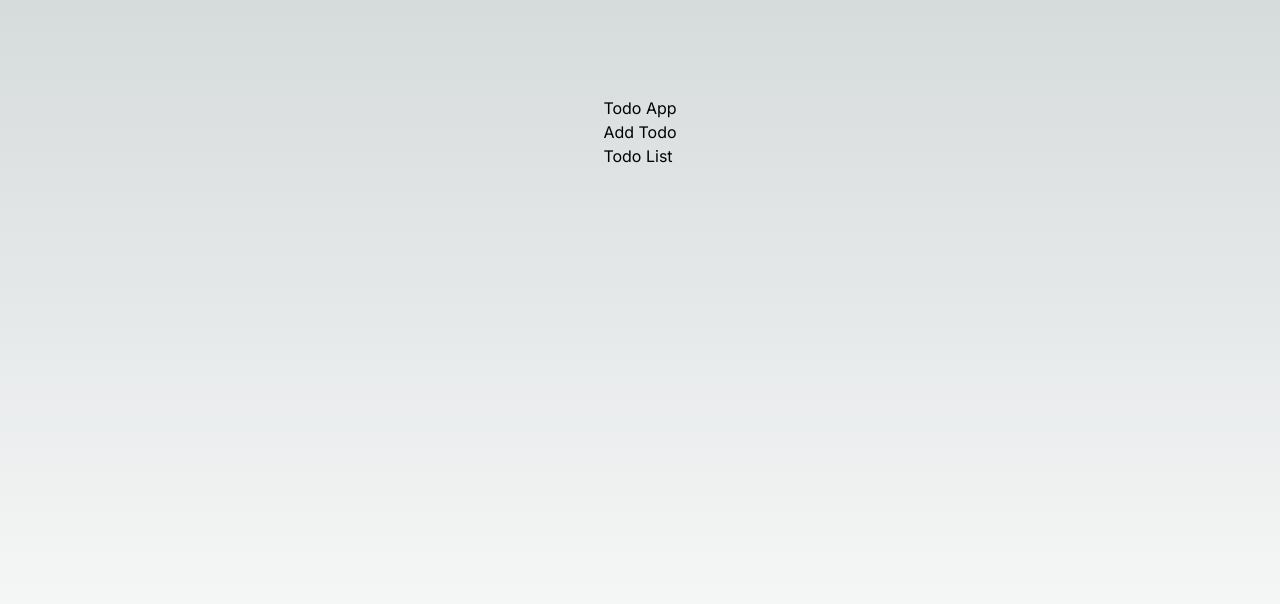
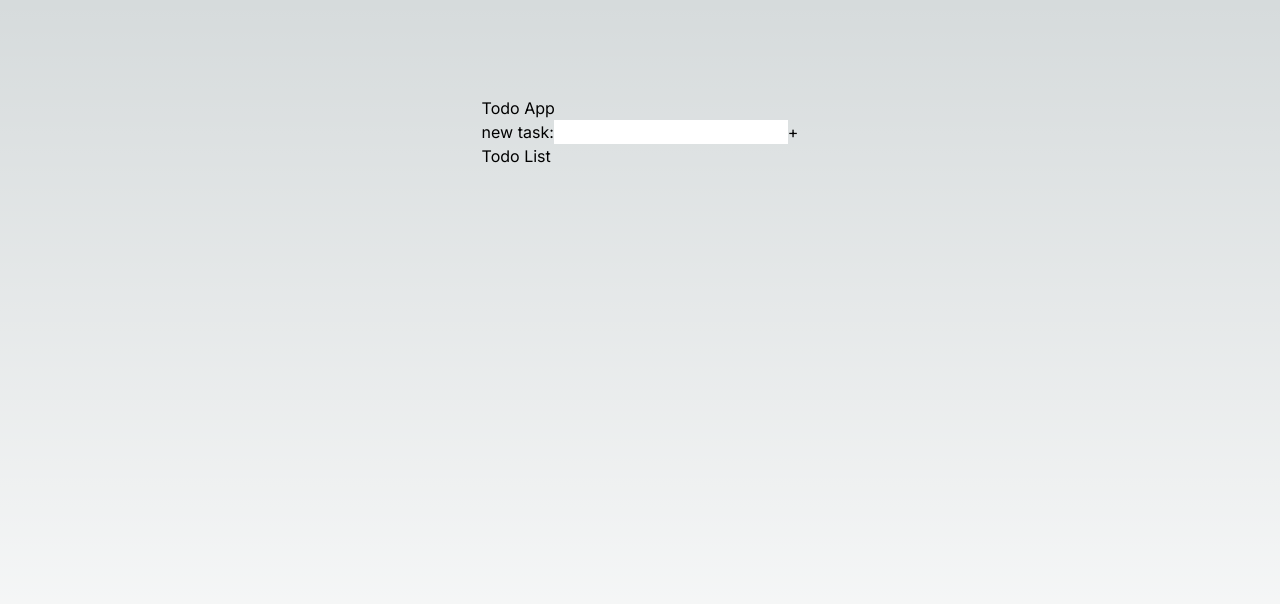
Before and after one commit to hhao99/todo-next-template, a Next.js app: page / in a window 1280 px wide. Shown: the top 604 px of the page. Built offline with nearby package versions, Linux system fonts and the light colour scheme.

Commit message:
on aira branch

```diff
--- a/src/app/todo/add.tsx
+++ b/src/app/todo/add.tsx
@@ -1,12 +1,40 @@
 import { useStore } from './store'
+import { useState } from 'react'
 import { Todo } from '@/types/todo'
 
 export  const AddTodo = ()=> {
+    //local state
+    const [task, setTask] = useState('test - 0')
+    const [counter, setCounter ] = useState(1)
+
     const { add } = useStore( state => state )
 
+    //event handler
+    const onAdd = (e)=> {
+        if(task.length > 5) {
+            add(task)
+            setTask('test - ' + counter)
+            setCounter( pre=> pre+1 )
+        }
+
+    }
     return (
         <div>
-            <h1>Add Todo</h1>
+            <form onSubmit={ e=> {e.preventDefault() }}>
+                <label htmlFor='task'>
+                    new task:
+                    <input type='text' id='task'
+                        onChange={e=> setTask(e.target.value)}
+                        onKeyDown= { e => {
+                            if(e.key =='Enter') {
+                                e.preventDefault()
+                                onAdd(e)
+                            }
+                        }}
+                        />
+                    <button onClick= { e => {onAdd(e)}}>+</button>
+                </label>
+            </form>
         </div>
     )
 }
--- a/src/app/todo/item.tsx
+++ b/src/app/todo/item.tsx
@@ -1,12 +1,13 @@
 import { useStore } from './store'
 import { Todo } from '@/types/todo'
 
-export  const TodoItem = ({todo}L{ todo: Todo})=> {
+export  const TodoItem = ({todo}:{ todo: Todo})=> {
     const { remove } = useStore( state => state )
 
     return (
         <div>
-            <h1>Todo Item</h1>
+            <span>{todo.id}</span>
+            <span>{todo.task}</span>
         </div>
     )
 }
--- a/src/app/todo/list.tsx
+++ b/src/app/todo/list.tsx
@@ -1,11 +1,16 @@
 import { useStore } from './store'
 
+import { Todo } from '@/types/todo'
+import { TodoItem } from './item'
 export const TodoList = ()=> {
     const { todos } = useStore( state => state )
 
     return (
         <div>
             <h1>Todo List</h1>
+            <div>
+                { todos && todos.map( (todo:Todo)=> <TodoItem key={todo.id} todo={todo} />) }
+            </div>
         </div>
     )
 }
--- a/src/app/todo/store.ts
+++ b/src/app/todo/store.ts
@@ -17,7 +17,7 @@ export const useStore = create<AppState>(
         add: (task) => {
             set( (state: AppState)=> ({
                 todos: [
-                    state.todos,
+                    ...state.todos,
                     {
                         id: uuidv4(),
                         task
```
